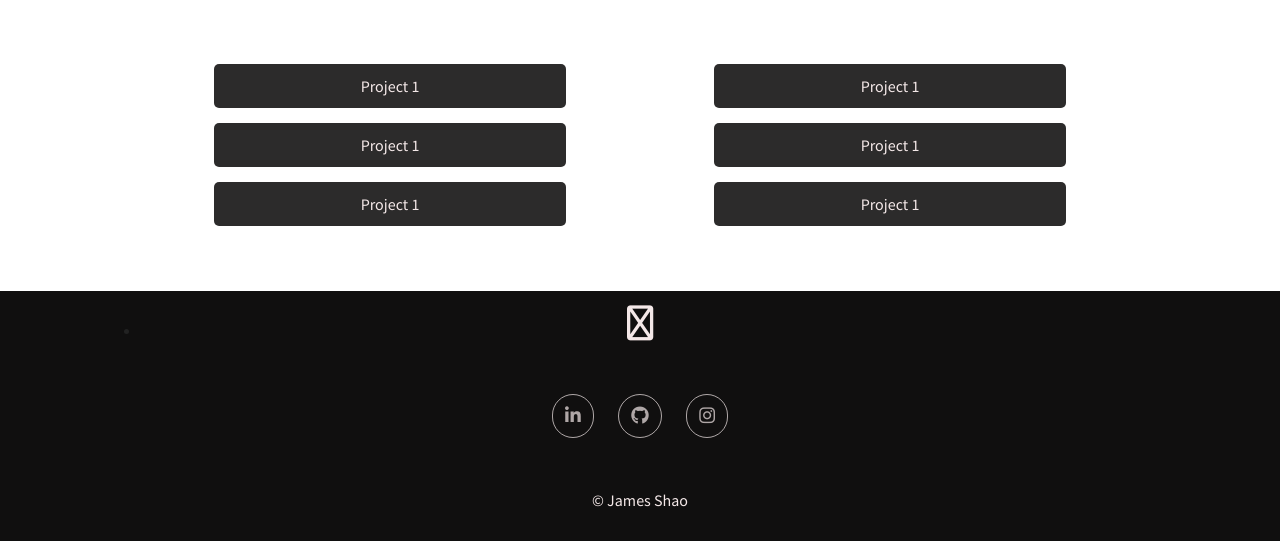
After one commit to jshao100/website, a PHP site: page /projects in a window 1280 px wide. The commit adds this page. Shown: the part 331-872 px from the top of the page. Run offline with PHP 8.4, Linux system fonts and the light colour scheme; some libraries are stand-ins or nearby versions.

Commit message:
project page added

```diff
--- a/header.php
+++ b/header.php
@@ -24,14 +24,14 @@ if ($root) {
 	echo '
 			<li><a href="#" class="active">ABOUT ME</a></li>
 			<li><a href="#resume">RESUME</a></li>
-			<li><a href="#">PROJECTS</a></li>
+			<li><a href="projects">PROJECTS</a></li>
 			<li><a href="gallery">PHOTOGRAPHY</a></li>
 			<li><a href="#contact">CONTACT ME</a></li>';
 } else if ($gallery) {
 	echo '
 			<li><a href="/">ABOUT ME</a></li>
 			<li><a href="/#resume">RESUME</a></li>
-			<li><a href="#">PROJECTS</a></li>
+			<li><a href="projects">PROJECTS</a></li>
 			<li><a href="#" class="active">PHOTOGRAPHY</a></li>
 			<li><a href="/#contact">CONTACT ME</a></li>';
 } else {
--- /dev/null
+++ b/projects.php
@@ -0,0 +1,63 @@
+<!doctype html>
+<html class="no-js" lang="en">
+	<head>
+		<meta charset="utf-8" />
+		<meta name="viewport" content="width=device-width, initial-scale=1.0" />
+		<title>James Shao</title>
+		<link rel="stylesheet" href="/stylesheets/app.css" />
+		<link href="https://fonts.googleapis.com/css?family=Source+Sans+Pro" rel="stylesheet"/>
+		<script src="/bower_components/modernizr/modernizr.js"></script>
+	</head>
+	<body>
+		<?php include 'header.php'; ?>
+
+		<section class="main">
+			<div class="banner project-banner">
+				<div class="row banner-text">
+					<h1>PROJECTS</h1>
+				</div>
+			</div>
+
+			<div class="row project-list">
+				<!--LEFT COLUMN-->
+				<div class="large-6 medium-6 small-12 columns">
+					<div class="row">
+						<div class="project large-9">
+							<a href="#">Project 1</a>
+						</div>
+						<div class="project large-9">
+							<a href="#">Project 1</a>
+						</div>
+						<div class="project large-9">
+							<a href="#">Project 1</a>
+						</div>
+					</div>
+				</div>
+
+				<!--RIGHT COLUMN-->
+				<div class="large-6 medium-6 small-12 columns">
+					<div class="row">
+						<div class="project large-9">
+							<a href="#">Project 1</a>
+						</div>
+						<div class="project large-9">
+							<a href="#">Project 1</a>
+						</div>
+						<div class="project large-9">
+							<a href="#">Project 1</a>
+						</div>
+					</div>
+
+				</div>
+			</div>
+		</section>
+
+		<?php include 'footer.php'; ?>
+
+		<script src="/bower_components/foundation/js/vendor/jquery.js"></script>
+		<script src="/bower_components/foundation/js/vendor/fastclick.js"></script>
+		<script src="/bower_components/foundation/js/foundation.min.js"></script>
+		<script src="https://use.fontawesome.com/cc84a4a3d6.js"></script>
+		<script src="/js/app.js"></script>
+	</body>
+</html>
--- a/scss/_body.scss
+++ b/scss/_body.scss
@@ -8,6 +8,10 @@
 	//height: 100%;
 	//width: 100%;
 	//background-color: $white;
+
+	.project-banner {
+		background-image: url('../images/website/project-banner.jpg');
+	}
 
 	.resume-banner {
 		background-image: url('../images/website/resume-banner.jpg');
--- a/scss/app.scss
+++ b/scss/app.scss
@@ -6,6 +6,7 @@
 @import "body";
 @import "footer";
 @import "gallery";
+@import "project";
 
 
 // Or selectively include components
```
Also changed, not shown: stylesheets/app.css, 1 other file.
